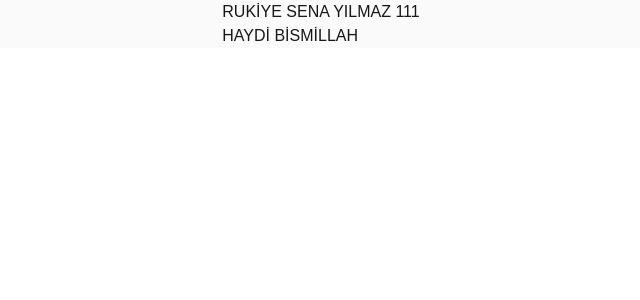
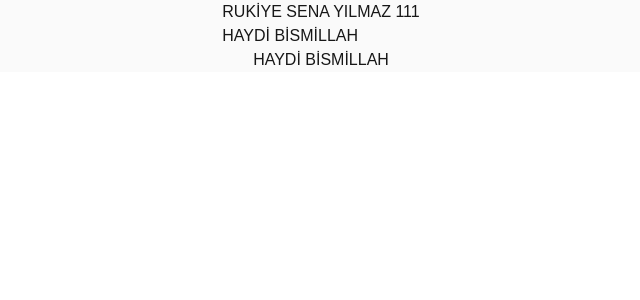
Before and after one commit to habipyilmaz/namaz-vds, a Next.js app: page / in a window 1280 px wide. Shown: the top 300 px of the page, without its empty margins (319-959 px from the left). Built offline with nearby package versions, Linux system fonts and the light colour scheme.

Commit message:
SELAM EDELM

```diff
--- a/src/app/page.js
+++ b/src/app/page.js
@@ -5,10 +5,12 @@ export default function Home() {
     <div className="flex flex-col flex-1 items-center justify-center bg-zinc-50 font-sans dark:bg-black">
     <div>
 
-       <h1>RUKİYE SENA YILMAZ 111</h1>
+       <h1>RUKİYE SENA YILMAZ 111 </h1>
       <h1>HAYDİ BİSMİLLAH</h1>
 
-    </div>
+
+
+    </div><h1>HAYDİ BİSMİLLAH</h1>
     </div>
   );
 }
```
